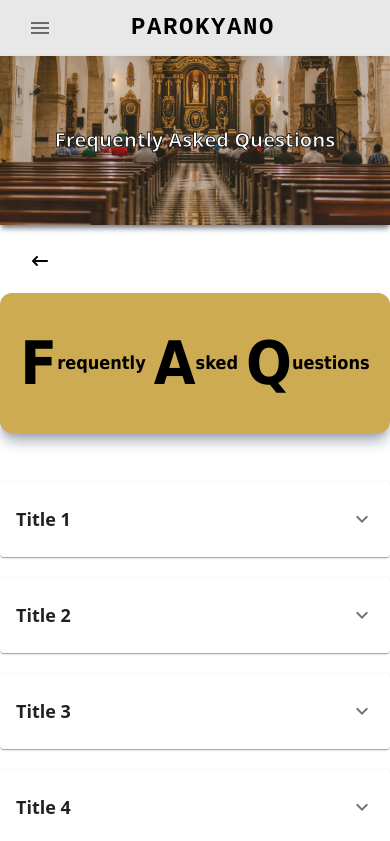
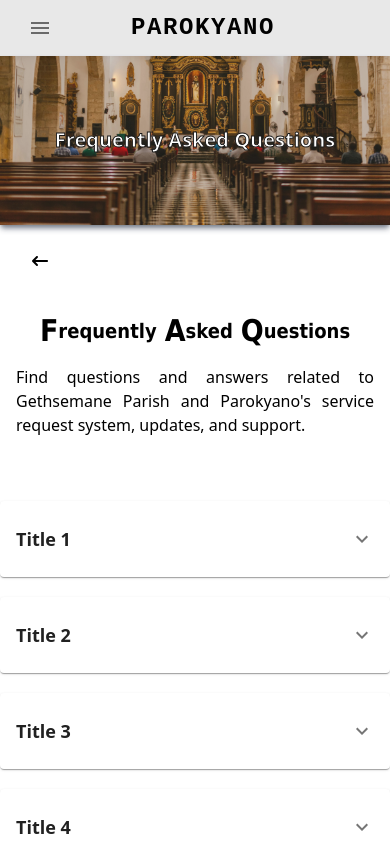
Before and after one commit to b1gmcdaddy/parokyano, a React (Vite) app in the folder client/: page /frequently-asked in a window 390 px wide. Shown: the top 841 px of the page. Built offline with nearby package versions, Linux system fonts and the light colour scheme.

Commit message:
modified: FAQ page

```diff
--- a/client/src/pages/parishioner/FAQ.jsx
+++ b/client/src/pages/parishioner/FAQ.jsx
@@ -35,19 +35,23 @@ const FAQ = () => {
             </Link>
             </div>
 
-            <div className="max-w-[1040px] mt-5 mx-auto py-10 rounded-xl bg-[#CDAB52] shadow-lg shadow-gray-400">
+            <div className="max-w-[1040px] md:mt-5 mx-auto py-10 rounded-xl shadow-gray-400">
                 <div className="flex justify-center items-center font-[tahoma]">
-                    <span className="font-bold text-6xl">F</span>
-                    <h1 className="font-bold text-lg mr-2">requently</h1>
-                    <span className="font-bold text-6xl">A</span>
-                    <h1 className="font-bold text-lg mr-2">sked</h1>
-                    <span className="font-bold text-6xl">Q</span>
-                    <h1 className="font-bold text-lg">uestions</h1>
+                    <span className="font-bold md:text-6xl xs:text-3xl">F</span>
+                    <h1 className="font-bold md:text-4xl xs:text-xl mr-2">requently</h1>
+                    <span className="font-bold md:text-6xl xs:text-3xl">A</span>
+                    <h1 className="font-bold md:text-4xl xs:text-xl mr-2">sked</h1>
+                    <span className="font-bold md:text-6xl xs:text-3xl">Q</span>
+                    <h1 className="font-bold md:text-4xl xs:text-xl">uestions</h1>
+                </div>
+                <div className="md:mt-8 xs:mt-4 md:text-center xs:text-justify xs:px-4 md:max-w-[600px] mx-auto">
+                    <h3>Find questions and answers related to Gethsemane Parish and
+                    Parokyano's service request system, updates, and support.</h3>
                 </div>
             </div>
 
-            <div className="mt-12 max-w-[1040px] mx-auto ">
-                <div className="mb-10">
+            <div className="mt-6 max-w-[1040px] mx-auto ">
+                <div className="mb-20">
                     {sampleFAQs.map((faq, index) => (
                         <div key={index}>
                         <Accordion className="py-3 rounded-full mb-5" >
```
